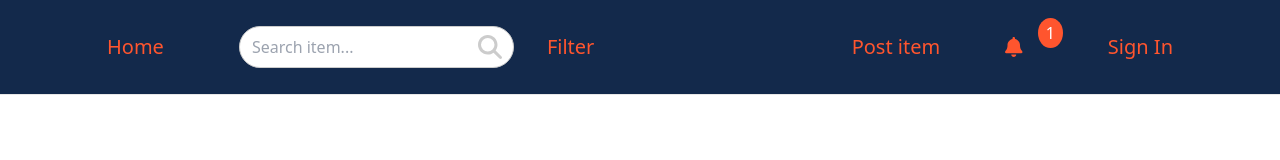
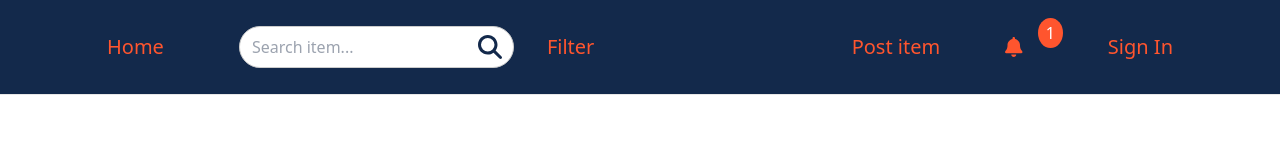
Before and after one commit to yhuang0701/used-stuff-platform, a React (Vite) app in the folder frontend/: page / in a window 1280 px wide. In both pictures the pointer is over the icon 489 px from the left and 47 px from the top of the page. Shown: the top 160 px of the page. Built offline with nearby package versions, Linux system fonts and the light colour scheme.

Commit message:
Updated search bar styling

```diff
--- a/frontend/src/components/Header.css
+++ b/frontend/src/components/Header.css
@@ -44,6 +44,7 @@ body {
     position: relative;
     display: flex;
     align-items: center;
+    color: black;
 }
 
 .search-icon {
@@ -52,6 +53,12 @@ body {
     color: #ccc;
     font-size: 24px; /* Increased size for the search icon */
 }
+
+.search-icon:hover {
+    color: #13294b;
+    cursor: pointer;
+}
+
 .search-input {
     padding: 8px 12px;
     padding-right: 30px;
```
